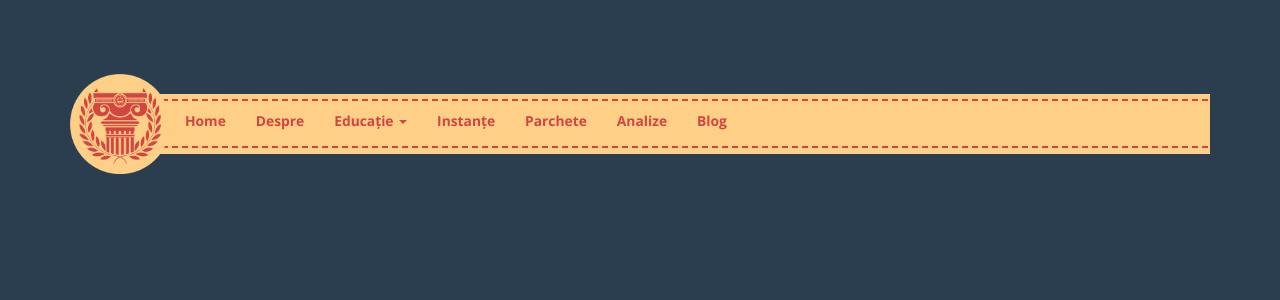
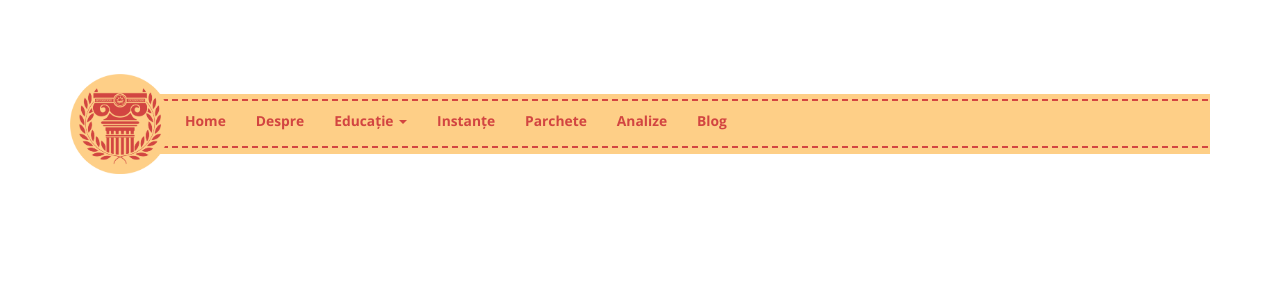
Before and after one commit to funkycitizens/onoratainstanta, a Jekyll site: the page built from index.html, in a window 1280 px wide. Shown: the top 300 px of the page. Built offline with Jekyll 4.4.1, drawn with Linux system fonts in a browser that asks for light colours; nearby versions of some CDN libraries; a script that is not in the unit is left out.

Commit message:
a bit of styling

```diff
--- a/_layouts/page.html
+++ b/_layouts/page.html
@@ -13,6 +13,8 @@
   <div class="container">
     {% include navbar.html %}
 
-    {{ content }}
+    <div class="content-box">
+      {{ content }}
+    </div>
   </div>
 </div>
--- a/style.css
+++ b/style.css
@@ -1,3 +1,26 @@
+body, .body-wrapper {
+  background-color: white;
+  color: #888;
+}
+
+.content-box {
+  padding-left: 100px;
+}
+
+h2 {
+  color: #666;
+}
+
+a {
+  color: #337ab7;
+  text-decoration: none;
+}
+
+a:focus, a:hover {
+  color: #23527c;
+  text-decoration: underline;
+}
+
 svg .county {
   fill: white;
   stroke-width: 1px;
```
